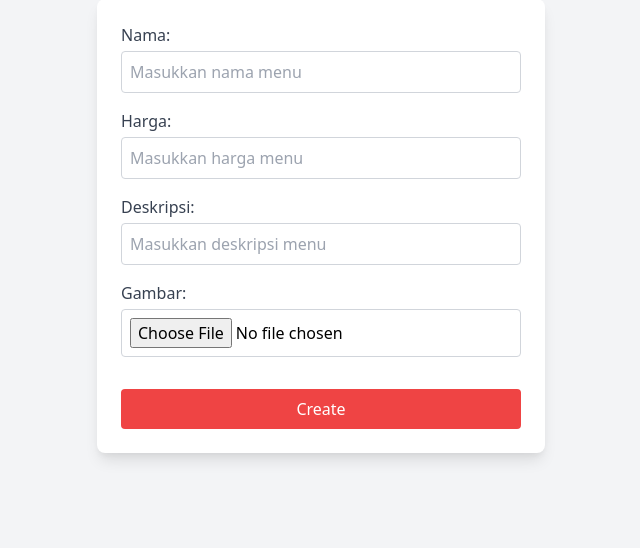
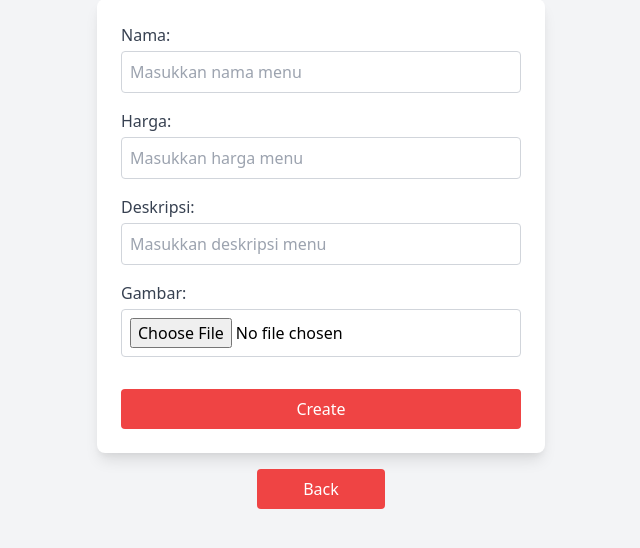
Before and after one commit to Raihanhidayat02/rasanahade, a CodeIgniter 4 app: the page made by p1/app/Views/admin/index.php in a window 1280 px wide. Shown: the part 117-665 px from the top of the page, without its empty margins (319-959 px from the left). Run offline with PHP 8.4 and a stand-in for CodeIgniter, Linux system fonts and the light colour scheme; the template is opened without the code that fills it, so the values that code supplies are empty; some libraries are stand-ins or nearby versions.

Commit message:
Merapikan

```diff
--- a/p1/app/Views/Auth/dashboard.php
+++ b/p1/app/Views/Auth/dashboard.php
@@ -87,7 +87,7 @@
     <!-- Beranda -->
     <section id="beranda" class="bg-cover bg-center h-96" style="background-image: url('/assets/image1.webp')">
         <div class="container mx-auto h-full flex items-center justify-center">
-            <div class="text-center bg-black bg-opacity-50 p-10 rounded-lg">
+            <div class="text-center bg-black bg-opacity-30 p-10 rounded-lg">
                 <h1 class="text-5xl font-bold text-white">Selamat Datang di Rasana Hade</h1>
                 <p class="text-xl text-white mt-4">Nikmati kelezatan masakan Padang asli di sini!</p>
             </div>
--- a/p1/app/Views/admin/create.php
+++ b/p1/app/Views/admin/create.php
@@ -29,6 +29,7 @@
                 </div>
             <?php endforeach; ?>
         </div>
+        <button onclick="window.location.href='<?= base_url('/admin') ?>'" class="bg-red-500 text-white p-3 rounded mt-4 w-full cursor-pointer hover:bg-red-600 text-lg">Back</button>
     </div>
 </body>
 
--- a/p1/app/Views/admin/index.php
+++ b/p1/app/Views/admin/index.php
@@ -26,6 +26,9 @@
 
             <input type="submit" value="Create" class="bg-red-500 text-white p-2 rounded mt-4 w-full cursor-pointer hover:bg-red-600">
         </form>
+        <div class="flex justify-center mt-4">
+            <button onclick="window.location.href='<?= base_url('/dashboard') ?>'" class="bg-red-500 text-white p-2 rounded w-32 cursor-pointer hover:bg-red-600">Back</button>
+        </div>
     </div>
 </body>
 
```
Also changed, not shown: p1/public/uploads/1737636810_0015a151c8a62500bff0.png (added), p1/public/uploads/1737636946_e6714cddbb4303fe9216.png (added), p1/public/uploads/1737637002_238bbefb2f971a0ba83e.png (added), p1/public/uploads/1737637156_da2b973a3d5ffcebc566.png (added), p1/public/uploads/1737637219_0b3c9f4a3d04878b69e4.png (added), p1/public/uploads/1737637277_4c4e30c431b6e96abef9.png (added), p1/public/uploads/1737637561_ea93acd812914c20d26c.png (added), p1/public/uploads/1737637724_2729bfde7a66c2aa13f5.png (added), p1/public/uploads/1737637998_5b433edd84a1dd78f42c.png (added).
